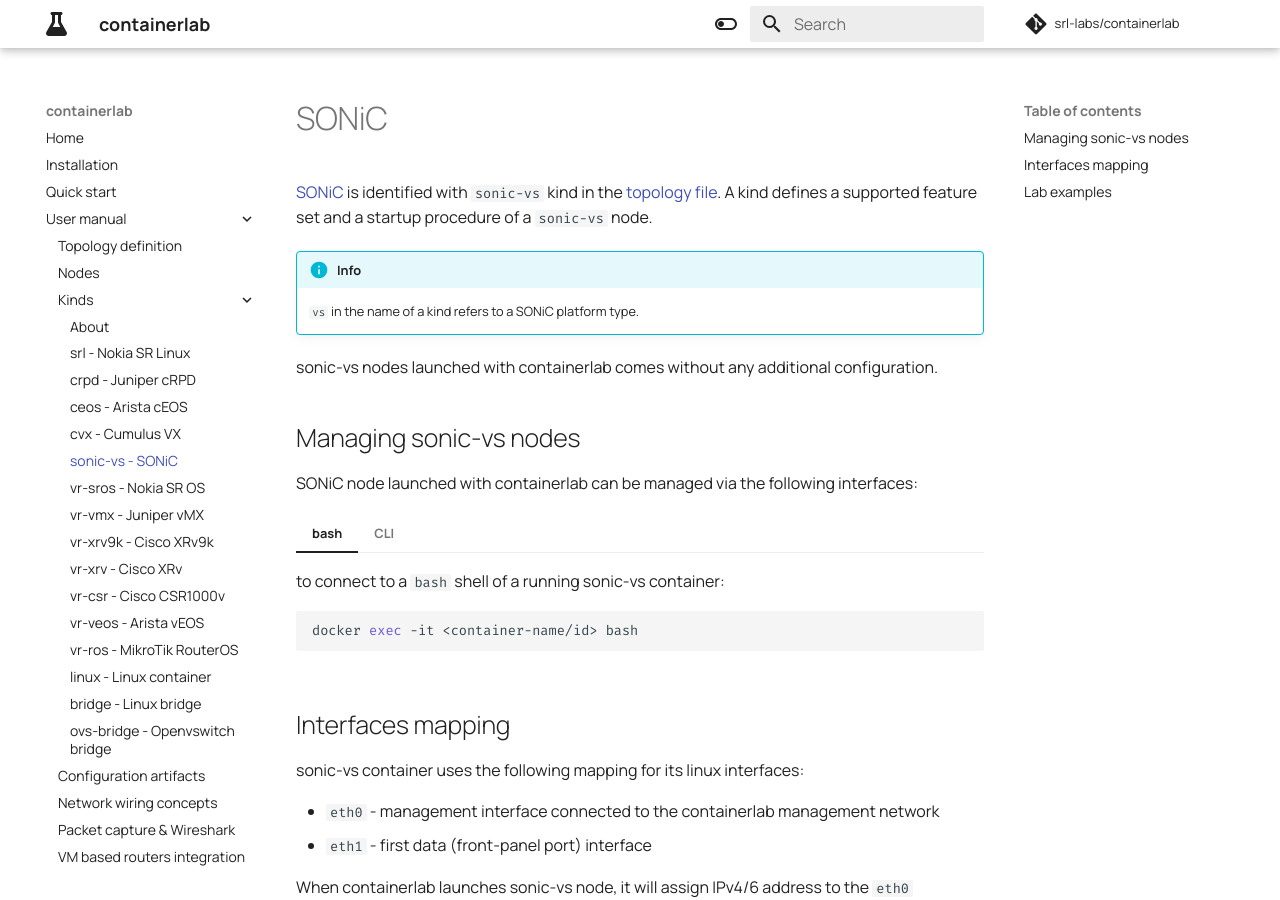
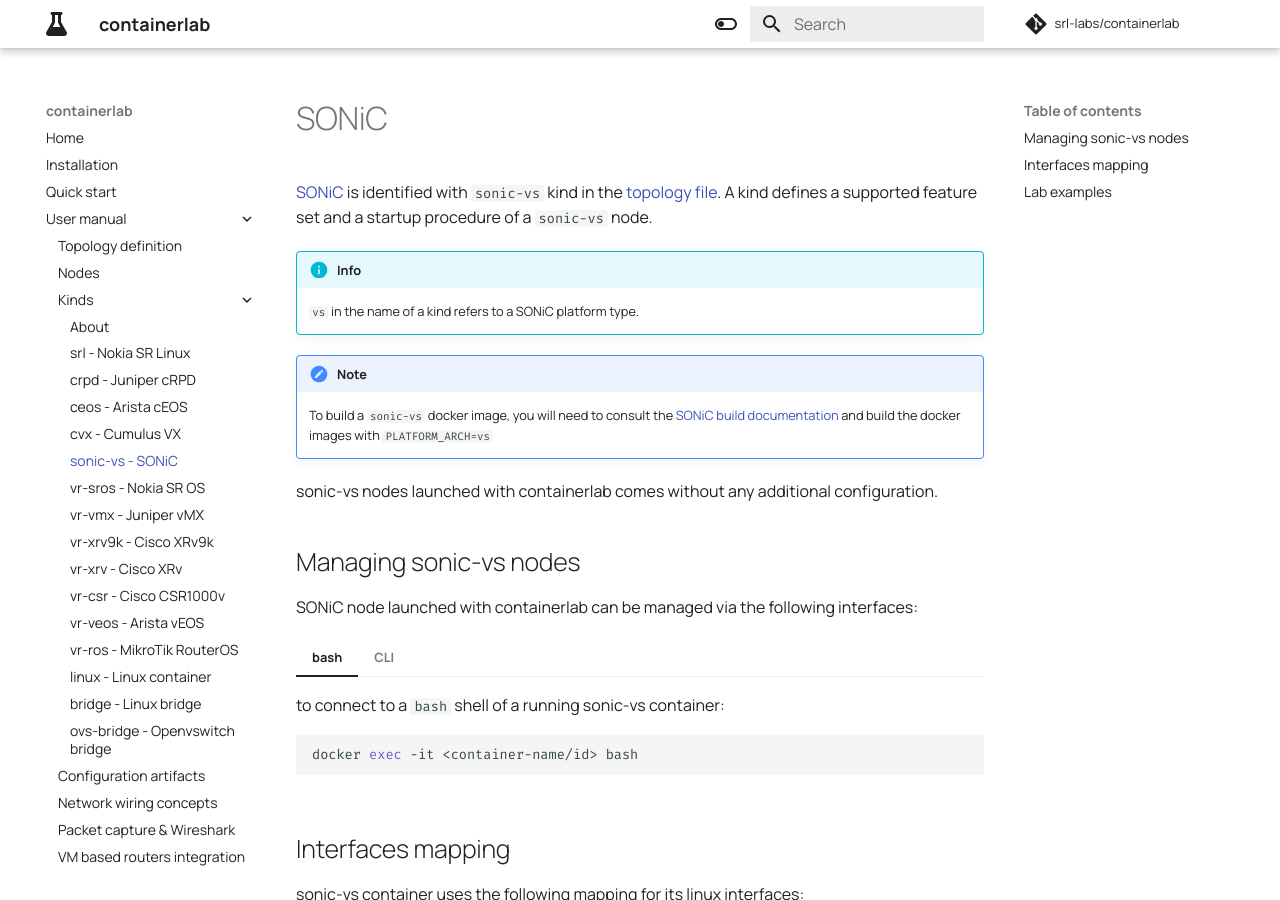
Before and after one commit to srl-labs/containerlab, an MkDocs documentation site: the page built from docs/manual/kinds/sonic-vs.md, in a window 1280 px wide and 900 px high. Built offline with MkDocs 1.6.1 and Material for MkDocs 9.7.7, drawn with Linux system fonts in a browser that asks for light colours; comment, search, counter and statistics services are not loaded.

Commit message:
Update sonic-vs.md
Add link to documentation on how to build SONiC docker images

```diff
--- a/docs/manual/kinds/sonic-vs.md
+++ b/docs/manual/kinds/sonic-vs.md
@@ -4,6 +4,9 @@
 
 !!!info
     `vs` in the name of a kind refers to a SONiC platform type.
+
+!!!note
+    To build a `sonic-vs` docker image, you will need to consult the [SONiC build documentation](https://github.com/Azure/sonic-buildimage/blob/master/README.md#usage) and build the docker images with `PLATFORM_ARCH=vs`
 
 sonic-vs nodes launched with containerlab comes without any additional configuration.
 
```
